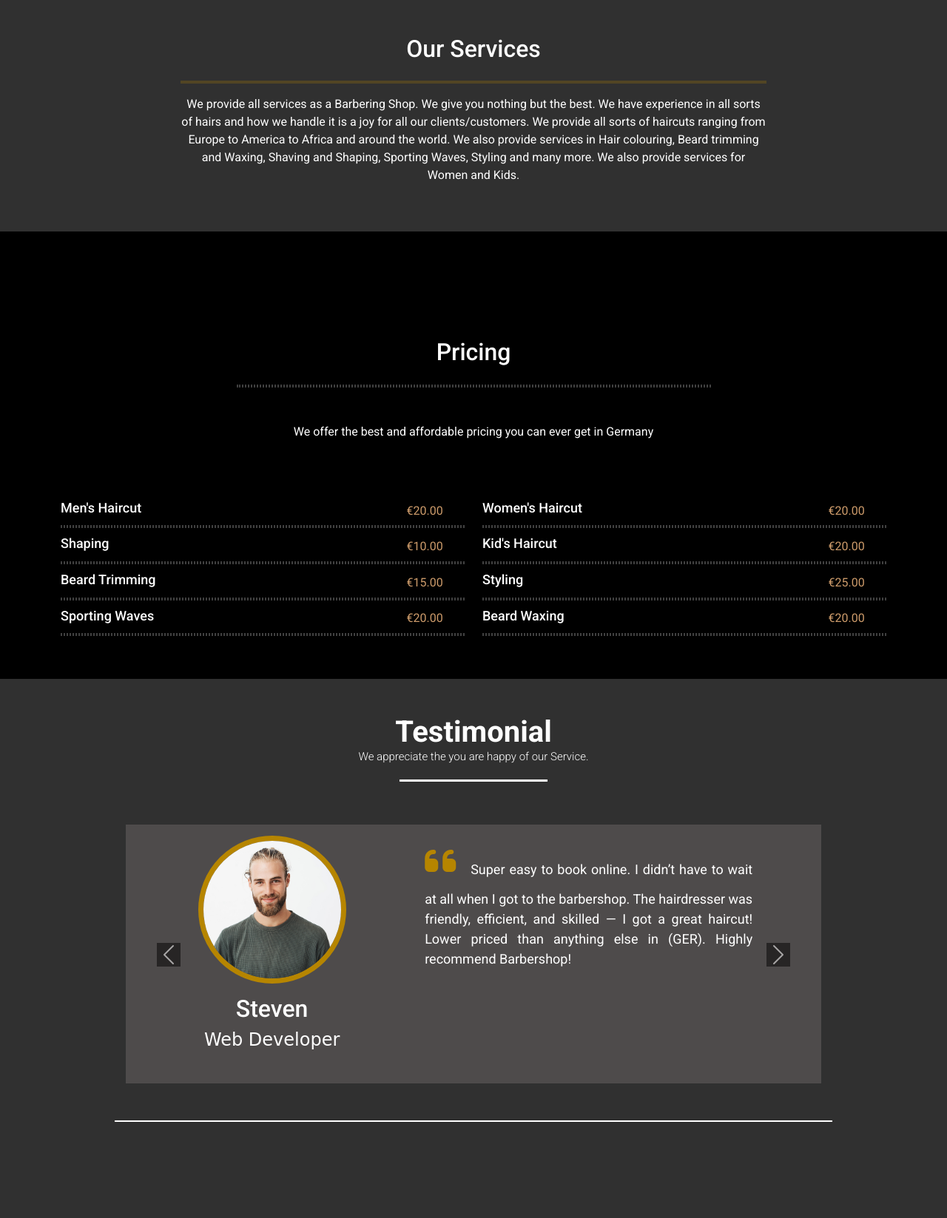
After one commit to Benohene/Randy_Main, a Django app: page /service/ in a window 1280 px wide. The commit adds this page. Shown: the part 804-2451 px from the top of the page at 74% size. Run offline with Django 4.2, Linux system fonts and the light colour scheme; some libraries are stand-ins or nearby versions.

Commit message:
Added the service page

```diff
--- a/barber_shop/settings.py
+++ b/barber_shop/settings.py
@@ -174,7 +174,7 @@ LOGOUT_REDIRECT_URL = '/'
 # Email settings
 if 'DEVELOPMENT' in os.environ:
     EMAIL_BACKEND = 'django.core.mail.backends.console.EmailBackend'
-    DEFAULT_FROM_EMAIL = 'noreply@randysbarber.com'
+    DEFAULT_FROM_EMAIL = os.environ.get("EMAIL_ADDRESS")
 else:
     EMAIL_BACKEND = 'django.core.mail.backends.smtp.EmailBackend'
     EMAIL_USE_TLS = True
--- /dev/null
+++ b/booking/templates/service.html
@@ -0,0 +1,123 @@
+{% extends "base.html" %}
+{% load static %}
+{% block title %}Service-Randy Barber{% endblock title %}
+
+{% load crispy_forms_tags %}
+
+{% block content %}
+<!-- hero with appointment -->
+<div class="hero service-hero">
+    <div class="container">
+        <div class="hero-subheading">We offer you the Best - RANDY BARBER</div>
+        <div class="hero-heading text-uppercase">services</div>
+        <a class="btn btn-warning btn-xl text-uppercase" href="{% url 'create_appointment' %}">Book Appointment</a>
+    </div>
+</div>
+<!-- hero with appointment Ends -->
+
+
+<!--Service Note-->
+<section class="welcome-section pt-5 pb-5">
+    <div class="container">
+        <div class="row justify-content-center align-content-center">
+            <div class="col-md-9 col-sm-11 text-center ">
+                <h2 class="mb-4">Our Services</h2>
+                <hr>
+            </div>
+        </div>
+        <div class="row justify-content-center">
+            <div class="col-md-9 col-sm-12 text-center">
+                <p>We provide all services as a Barbering Shop. We give you nothing but the best.
+                    We have experience in all sorts of hairs and how we handle it is a joy for all
+                    our clients/customers. We provide all sorts of haircuts ranging from Europe to America
+                    to Africa and around the world. We also provide services in Hair colouring,
+                    Beard trimming and Waxing, Shaving and Shaping, Sporting Waves, Styling and many more.
+                    We also provide services for Women and Kids. </p>
+            </div>
+        </div>
+    </div>
+</section>
+<!--End Service Note-->
+
+
+<!-- Prices-->
+<section class=" price-section bg-black p-5">
+    <div class="container">
+        <div class="row justify-content-center mb-5 pb-3 mt-5 pt-5">
+            <div class="col-md-7 heading-section text-center">
+                <h2 class="mb-4"> Pricing</h2>
+                <hr>
+                <p class="mt-5">We offer the best and affordable pricing you can ever get in Germany</p>
+            </div>
+        </div>
+        <div class="row">
+            <div class="col-md-6">
+                <div>
+                    <div class="d-flex text align-items-center">
+                        <h3><span>Men's Haircut</span></h3>
+                        <span class="price">€20.00</span>
+                    </div>
+                </div>
+                <hr>
+                <div>
+                    <div class="d-flex text align-items-center">
+                        <h3><span>Shaping</span></h3>
+                        <span class="price">€10.00</span>
+                    </div>
+                    <hr>
+                </div>
+                <div>
+                    <div class="d-flex text align-items-center">
+                        <h3><span>Beard Trimming</span></h3>
+                        <span class="price">€15.00</span>
+                    </div>
+                    <hr>
+                </div>
+                <div>
+                    <div class="d-flex text align-items-center">
+                        <h3><span>Sporting Waves</span></h3>
+                        <span class="price">€20.00</span>
+                    </div>
+                    <hr>
+                </div>
+            </div>
+            <div class="col-md-6">
+                <div>
+                    <div class="d-flex text align-items-center">
+                        <h3><span>Women's Haircut</span></h3>
+                        <span class="price">€20.00</span>
+                    </div>
+                    <hr>
+                </div>
+                <div>
+                    <div class="d-flex text align-items-center">
+                        <h3><span>Kid's Haircut</span></h3>
+                        <span class="price">€20.00</span>
+                    </div>
+                    <hr>
+                </div>
+                <div>
+                    <div class="d-flex text align-items-center">
+                        <h3><span>Styling</span></h3>
+                        <span class="price">€25.00</span>
+                    </div>
+                    <hr>
+                </div>
+                <div>
+                    <div class="d-flex text align-items-center">
+                        <h3><span>Beard Waxing</span></h3>
+                        <span class="price">€20.00</span>
+                    </div>
+                    <hr>
+                </div>
+            </div>
+        </div>
+    </div>
+</section>
+<!-- Prices-->
+
+<!-- Testomonial -->
+{% include 'includes/testimonial.html' %}
+<!-- End Testimonial -->
+
+{% endblock content %}
--- a/static/css/styles.css
+++ b/static/css/styles.css
@@ -294,7 +294,7 @@ section {
 .bg-gold {
   background-color: #b68500;
 }
-.editAppBtn{
+.editAppBtn {
   background-color: #b68500;
   padding: 5px;
   text-decoration: none;
@@ -302,7 +302,7 @@ section {
   border-radius: 5px;
 }
 
-.editAppBtn:hover{
+.editAppBtn:hover {
   background-color: #ad0000;
   padding: 5px;
   text-decoration: none;
@@ -321,6 +321,38 @@ section {
 }
 
 /* End userpanel */
+
+/*SERVICE PAGE*/
+/* Price Section-Service Page */
+.price-section {
+  color: #fff;
+}
+
+.price-section .price,
+.time {
+  width: 80px;
+  color: #ce9c6b;
+  font-size: 16px;
+}
+
+.price-section hr {
+  border: 2px dotted #ffffff;
+  padding: 0;
+  margin-bottom: 10px;
+  margin-top: 5px;
+}
+
+.price-section .text h3 {
+  width: calc(100% - 70px);
+  font-size: 18px;
+}
+
+.price-section .text h3 span {
+  background: #000000;
+  padding-right: 20px;
+}
+
+/* End Price Section-Service Page */
 
 /* Footer */
 footer {
--- a/templates/includes/nav.html
+++ b/templates/includes/nav.html
@@ -15,7 +15,7 @@
             <ul class="navbar-nav ms-auto mb-2 mb-lg-0">
                 <li class="nav-item"><a class="nav-link" aria-current="page" href="{% url 'index' %}">Home</a>
                 </li>
-                <li class="nav-item"><a class="nav-link" href="#">Service</a></li>
+                <li class="nav-item"><a class="nav-link" href="{% url 'service' %}">Service</a></li>
                 <li class="nav-item"><a class="nav-link" href="#">Contact</a></li>
                 {% if request.user.is_authenticated %}
                 <li class="nav-item signup-btn">
```
